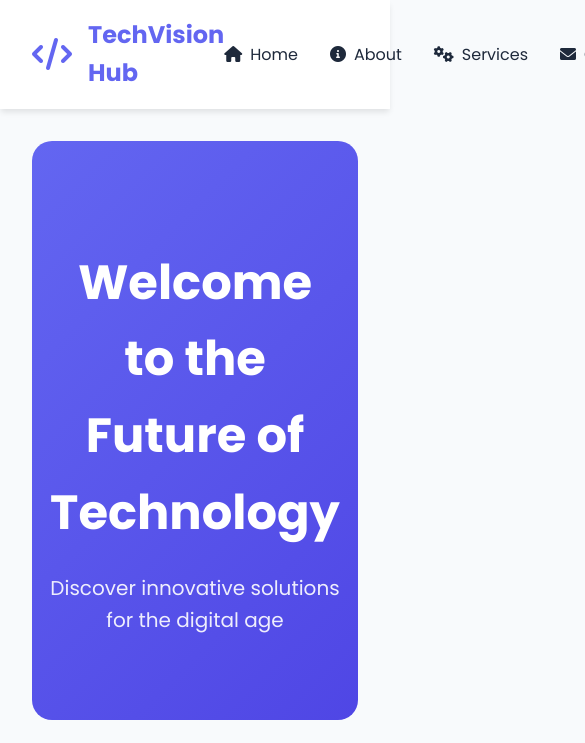
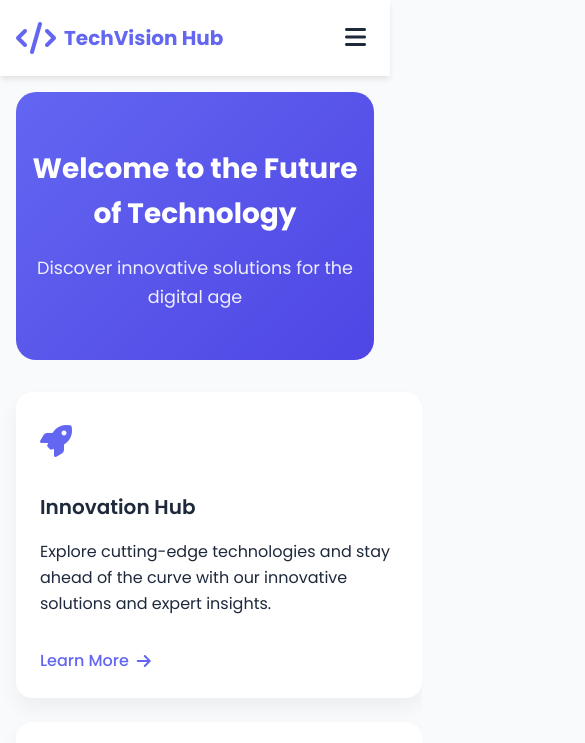
Before and after one commit to Its-kuntal/T4_MobileFriendly, a plain HTML site: page index.html in a window 390 px wide. Shown: the top 743 px of the page, 585 px wide, since content can reach past the window. Drawn offline with Linux system fonts and the light colour scheme.

Commit message:
added mobile friendlyness

```diff
--- a/style.css
+++ b/style.css
@@ -97,6 +97,38 @@ img {
     transform: translateY(-2px);
 }
 
+.mobile-menu-btn {
+    display: none;
+    background: none;
+    border: none;
+    font-size: 1.5rem;
+    color: var(--text-color);
+    cursor: pointer;
+    padding: 0.5rem;
+}
+
+@media (max-width: 768px) {
+    .header {
+        padding: 1rem;
+    }
+
+    .header-nav {
+        display: none;
+    }
+
+    .mobile-menu-btn {
+        display: block;
+    }
+
+    .logo-container {
+        gap: 0.5rem;
+    }
+
+    .main-title {
+        font-size: 1.25rem;
+    }
+}
+
 
 
 /* ========================================
@@ -128,6 +160,7 @@ img {
 .main-content {
     display: flex;
     gap: 2rem;
+    flex-wrap: wrap;
 }
 
 .content-column {
@@ -135,7 +168,8 @@ img {
     padding: 2rem;
     border-radius: 16px;
     box-shadow: 0 10px 20px rgba(0, 0, 0, 0.05);
-    width: 33.333%;
+    flex: 1;
+    min-width: 300px;
     transition: var(--transition);
 }
 
@@ -221,3 +255,70 @@ img {
     color: var(--primary-color);
     transform: translateY(-3px);
 }
+
+/* ========================================
+   RESPONSIVE DESIGN
+   ======================================== */
+@media (max-width: 1024px) {
+    .container {
+        padding: 1.5rem;
+    }
+
+    .hero-title {
+        font-size: 2.5rem;
+    }
+
+    .hero-section {
+        padding: 3rem 1.5rem;
+    }
+}
+
+@media (max-width: 768px) {
+    .main-content {
+        gap: 1.5rem;
+    }
+
+    .content-column {
+        flex: 100%;
+        min-width: 100%;
+    }
+
+    .hero-title {
+        font-size: 2rem;
+    }
+
+    .hero-subtitle {
+        font-size: 1.1rem;
+    }
+
+    .footer-content {
+        gap: 1.5rem;
+    }
+}
+
+@media (max-width: 480px) {
+    .container {
+        padding: 1rem;
+    }
+
+    .hero-section {
+        padding: 2rem 1rem;
+        margin-bottom: 2rem;
+    }
+
+    .hero-title {
+        font-size: 1.75rem;
+    }
+
+    .content-column {
+        padding: 1.5rem;
+    }
+
+    .feature-icon {
+        font-size: 2rem;
+    }
+
+    .column-title {
+        font-size: 1.25rem;
+    }
+}
```
